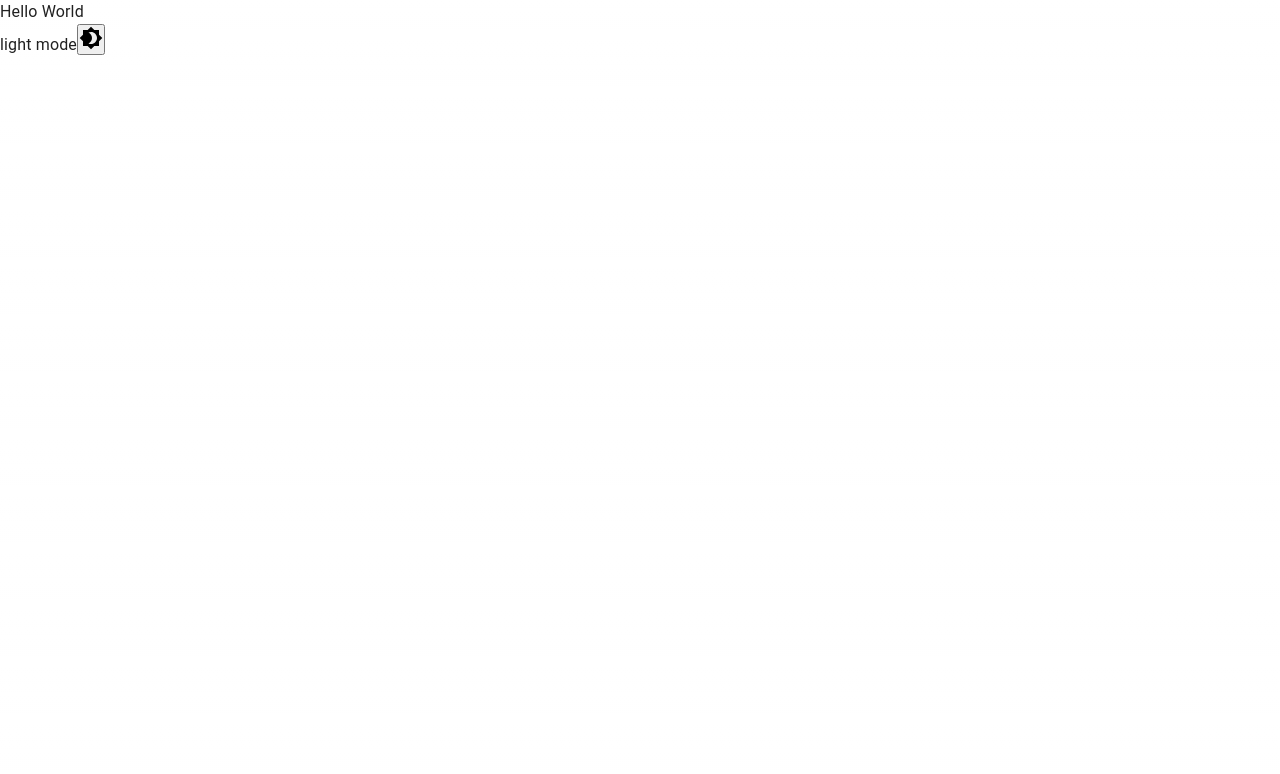
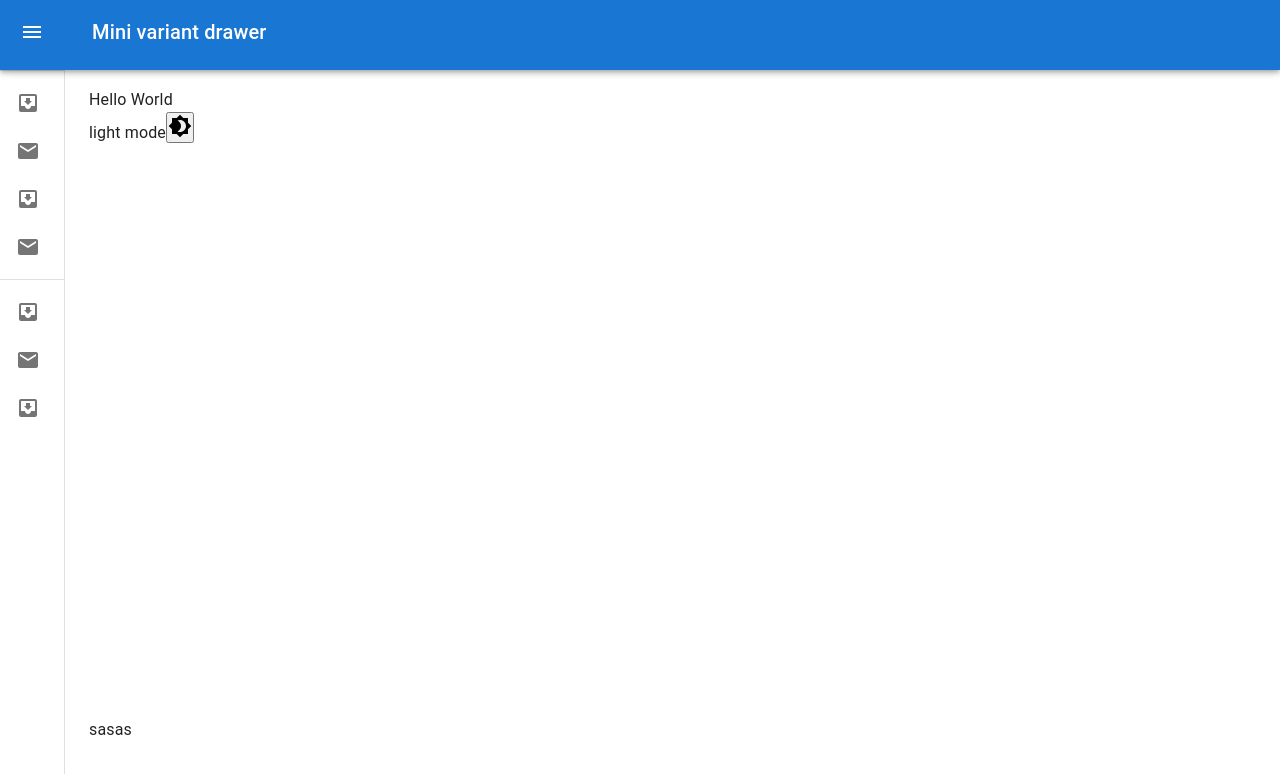
Before and after one commit to ahmadfaqih796/chat-ui, a Next.js app: page /home in a window 1280 px wide. Shown: the top 774 px of the page. Built offline with nearby package versions, Linux system fonts and the light colour scheme.

Commit message:
user layout

```diff
--- a/src/components/theme/ColorModeProvider.js
+++ b/src/components/theme/ColorModeProvider.js
@@ -1,4 +1,3 @@
-// ColorModeProvider.js
 import { Box } from "@mui/material";
 import CssBaseline from "@mui/material/CssBaseline";
 // import { amber, deepOrange, grey } from "@mui/material/colors";
--- /dev/null
+++ b/src/layouts/UserLayout.jsx
@@ -0,0 +1,33 @@
+import { MainWrapper, PageWrapper } from "@/styles/Wrapper";
+import { Container } from "@mui/material";
+import Box from "@mui/material/Box";
+import React from "react";
+import Header from "./header/Header";
+import Sidebar from "./sidebar/Sidebar";
+
+function UserLayout({ children }) {
+  const [open, setOpen] = React.useState(false);
+
+  const handleDrawerOpen = () => {
+    setOpen(true);
+  };
+
+  const handleDrawerClose = () => {
+    setOpen(false);
+  };
+
+  return (
+    <MainWrapper>
+      <Header open={open} handleDrawerOpen={handleDrawerOpen} />
+      <Sidebar open={open} handleDrawerClose={handleDrawerClose} />
+      <PageWrapper>
+        <Container maxWidth={false}>
+          <Box sx={{ minHeight: "calc(100vh - 170px)", mt: 3 }}>{children}</Box>
+          sasas
+        </Container>
+      </PageWrapper>
+    </MainWrapper>
+  );
+}
+
+export default UserLayout;
--- /dev/null
+++ b/src/layouts/header/Header.jsx
@@ -0,0 +1,55 @@
+import React from "react";
+import { styled, useTheme } from "@mui/material/styles";
+import MuiAppBar from "@mui/material/AppBar";
+import Toolbar from "@mui/material/Toolbar";
+import Typography from "@mui/material/Typography";
+import IconButton from "@mui/material/IconButton";
+import MenuIcon from "@mui/icons-material/Menu";
+import { ColorModeContext } from "@/components/theme/ColorModeProvider";
+
+const drawerWidth = 240;
+
+const AppBar = styled(MuiAppBar, {
+  shouldForwardProp: (prop) => prop !== "open",
+})(({ theme, open }) => ({
+  background: theme.palette.primary,
+  zIndex: theme.zIndex.drawer + 1,
+  transition: theme.transitions.create(["width", "margin"], {
+    easing: theme.transitions.easing.sharp,
+    duration: theme.transitions.duration.leavingScreen,
+  }),
+  ...(open && {
+    marginLeft: drawerWidth,
+    width: `calc(100% - ${drawerWidth}px)`,
+    transition: theme.transitions.create(["width", "margin"], {
+      easing: theme.transitions.easing.sharp,
+      duration: theme.transitions.duration.enteringScreen,
+    }),
+  }),
+}));
+
+function Header({ open, handleDrawerOpen }) {
+  return (
+    <AppBar position="fixed" open={open} sx={{ height: "70px" }}>
+      <Toolbar>
+        <IconButton
+          color="inherit"
+          aria-label="open drawer"
+          onClick={handleDrawerOpen}
+          edge="start"
+          sx={{
+            marginRight: 5,
+            ...(open && { display: "none" }),
+          }}
+        >
+          <MenuIcon />
+        </IconButton>
+        <Typography variant="h6" noWrap component="div">
+          Mini variant drawer
+        </Typography>
+      </Toolbar>
+    </AppBar>
+  );
+}
+
+export default Header;
--- /dev/null
+++ b/src/layouts/sidebar/Sidebar.jsx
@@ -0,0 +1,99 @@
+import React from "react";
+import { styled, useTheme } from "@mui/material/styles";
+import MuiDrawer from "@mui/material/Drawer";
+import List from "@mui/material/List";
+import ListItem from "@mui/material/ListItem";
+import ListItemButton from "@mui/material/ListItemButton";
+import ListItemIcon from "@mui/material/ListItemIcon";
+import ListItemText from "@mui/material/ListItemText";
+import Divider from "@mui/material/Divider";
+import IconButton from "@mui/material/IconButton";
+import ChevronLeftIcon from "@mui/icons-material/ChevronLeft";
+import InboxIcon from "@mui/icons-material/MoveToInbox";
+import MailIcon from "@mui/icons-material/Mail";
+
+const drawerWidth = 240;
+
+const openedMixin = (theme) => ({
+  width: drawerWidth,
+  transition: theme.transitions.create("width", {
+    easing: theme.transitions.easing.sharp,
+    duration: theme.transitions.duration.enteringScreen,
+  }),
+  overflowX: "hidden",
+});
+
+const closedMixin = (theme) => ({
+  transition: theme.transitions.create("width", {
+    easing: theme.transitions.easing.sharp,
+    duration: theme.transitions.duration.leavingScreen,
+  }),
+  overflowX: "hidden",
+  width: `calc(${theme.spacing(7)} + 1px)`,
+  [theme.breakpoints.up("sm")]: {
+    width: `calc(${theme.spacing(8)} + 1px)`,
+  },
+});
+
+const Drawer = styled(MuiDrawer, {
+  shouldForwardProp: (prop) => prop !== "open",
+})(({ theme, open }) => ({
+  width: drawerWidth,
+  flexShrink: 0,
+  whiteSpace: "nowrap",
+  boxSizing: "border-box",
+  ...(open && {
+    ...openedMixin(theme),
+    "& .MuiDrawer-paper": openedMixin(theme),
+  }),
+  ...(!open && {
+    ...closedMixin(theme),
+    "& .MuiDrawer-paper": closedMixin(theme),
+  }),
+}));
+
+function Sidebar({ open, handleDrawerClose }) {
+  const theme = useTheme();
+
+  return (
+    <Drawer variant="permanent" open={open}>
+      <div>
+        <IconButton onClick={handleDrawerClose} sx={{ height: "70px" }}>
+          {theme.direction === "rtl" ? (
+            <ChevronLeftIcon />
+          ) : (
+            <ChevronLeftIcon />
+          )}
+        </IconButton>
+      </div>
+      <Divider />
+      <List>
+        {["Inbox", "Starred", "Send email", "Drafts"].map((text, index) => (
+          <ListItem key={text} disablePadding>
+            <ListItemButton>
+              <ListItemIcon>
+                {index % 2 === 0 ? <InboxIcon /> : <MailIcon />}
+              </ListItemIcon>
+              <ListItemText primary={text} />
+            </ListItemButton>
+          </ListItem>
+        ))}
+      </List>
+      <Divider />
+      <List>
+        {["All mail", "Trash", "Spam"].map((text, index) => (
+          <ListItem key={text} disablePadding>
+            <ListItemButton>
+              <ListItemIcon>
+                {index % 2 === 0 ? <InboxIcon /> : <MailIcon />}
+              </ListItemIcon>
+              <ListItemText primary={text} />
+            </ListItemButton>
+          </ListItem>
+        ))}
+      </List>
+    </Drawer>
+  );
+}
+
+export default Sidebar;
--- a/src/pages/_app.js
+++ b/src/pages/_app.js
@@ -3,22 +3,23 @@ import "@/styles/globals.css";
 
 import { ColorModeProvider } from "@/components/theme/ColorModeProvider";
 import { AdminLayout, BlankLayout } from "@/layouts";
+import UserLayout from "@/layouts/UserLayout";
 
 const clientSideEmotionCache = createEmotionCache();
 
 const layouts = {
   Admin: AdminLayout,
-  User: "",
+  User: UserLayout,
 };
 
 export default function App(props) {
   const { Component, emotionCache = clientSideEmotionCache, pageProps } = props;
   const Layout = layouts[Component.layout] || BlankLayout;
   return (
-    <Layout>
-      <ColorModeProvider>
+    <ColorModeProvider>
+      <Layout>
         <Component {...pageProps} />
-      </ColorModeProvider>
-    </Layout>
+      </Layout>
+    </ColorModeProvider>
   );
 }
--- a/src/pages/home/index.js
+++ b/src/pages/home/index.js
@@ -10,5 +10,5 @@ const Home = () => {
     </React.Fragment>
   );
 };
-
+Home.layout = "User";
 export default Home;
--- /dev/null
+++ b/src/styles/Wrapper.jsx
@@ -0,0 +1,21 @@
+import { experimentalStyled } from "@mui/material";
+
+export const MainWrapper = experimentalStyled("div")(() => ({
+  display: "flex",
+  minHeight: "100vh",
+  overflow: "hidden",
+  width: "100%",
+}));
+
+export const PageWrapper = experimentalStyled("div")(({ theme }) => ({
+  display: "flex",
+  flex: "1 1 auto",
+  overflow: "hidden",
+  backgroundColor: theme.palette.background.paper,
+  [theme.breakpoints.up("lg")]: {
+    paddingTop: "64px",
+  },
+  [theme.breakpoints.down("lg")]: {
+    paddingTop: "64px",
+  },
+}));
```
